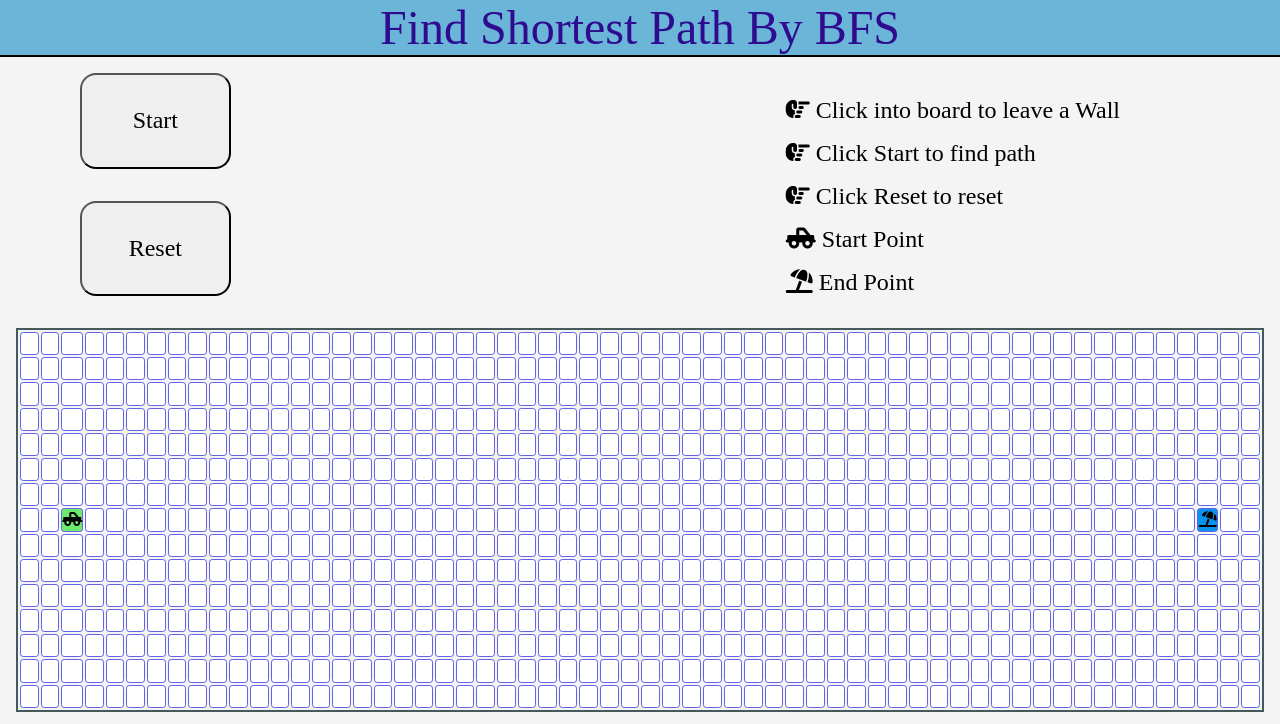
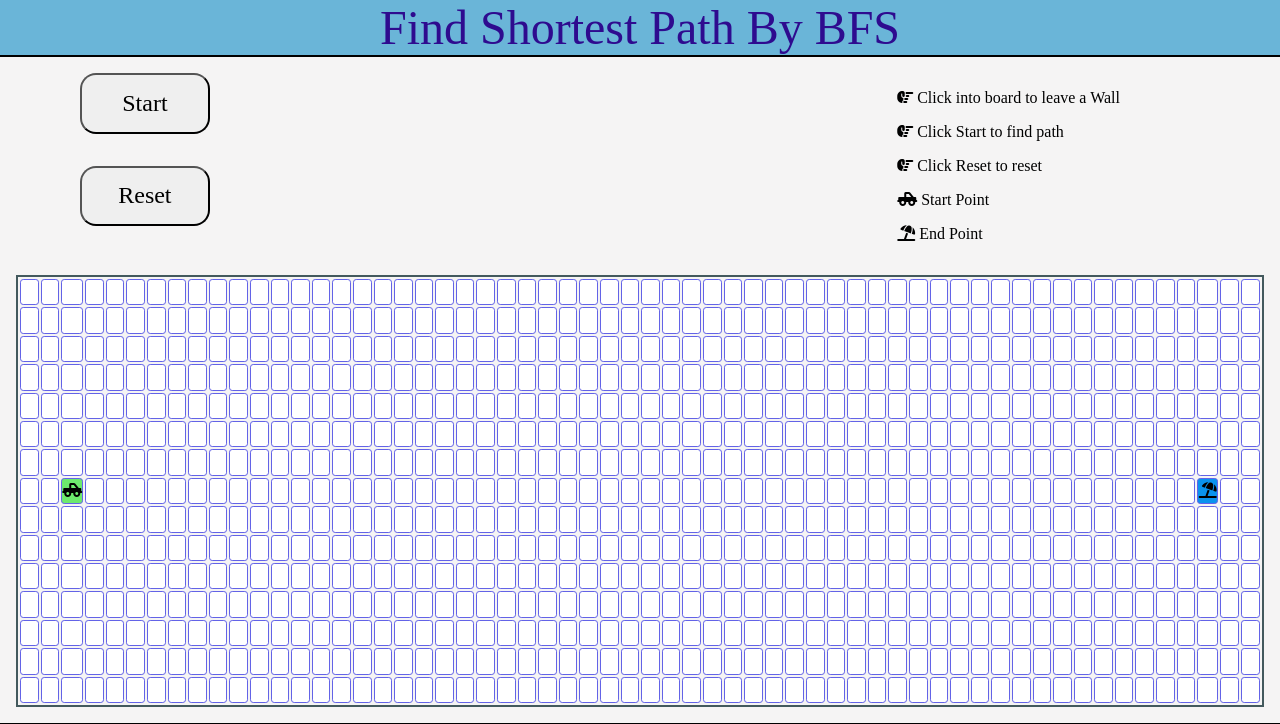
Before and after one commit to NgoTTrong/FindShortestPath, a plain HTML site: page index.html in a window 1280 px wide. Shown: the top 724 px of the page. Drawn offline with Linux system fonts and the light colour scheme.

Commit message:
Update style.css

```diff
--- a/style.css
+++ b/style.css
@@ -37,8 +37,8 @@ header{
     margin-left: 2rem;
 }
 .button .btn{
-    width: 20%;
-    height: 50%;
+    width: 15%;
+    height: 30%;
     color: black;
     font-family:unset;
     font-size: 1.5rem;
@@ -47,7 +47,7 @@ header{
 }
 .box ul{
     list-style-type: none;
-    margin-top: 1.5rem;
+    margin-top: 1rem;
     margin-right: 10rem;
 }
 .button .btn:hover{
@@ -56,7 +56,7 @@ header{
     background-color: black;
 }
 .box ul li{
-    font-size: 1.5rem;
+    font-size: 1rem;
     margin: 1rem 0;
 }
 .Notification{
```
